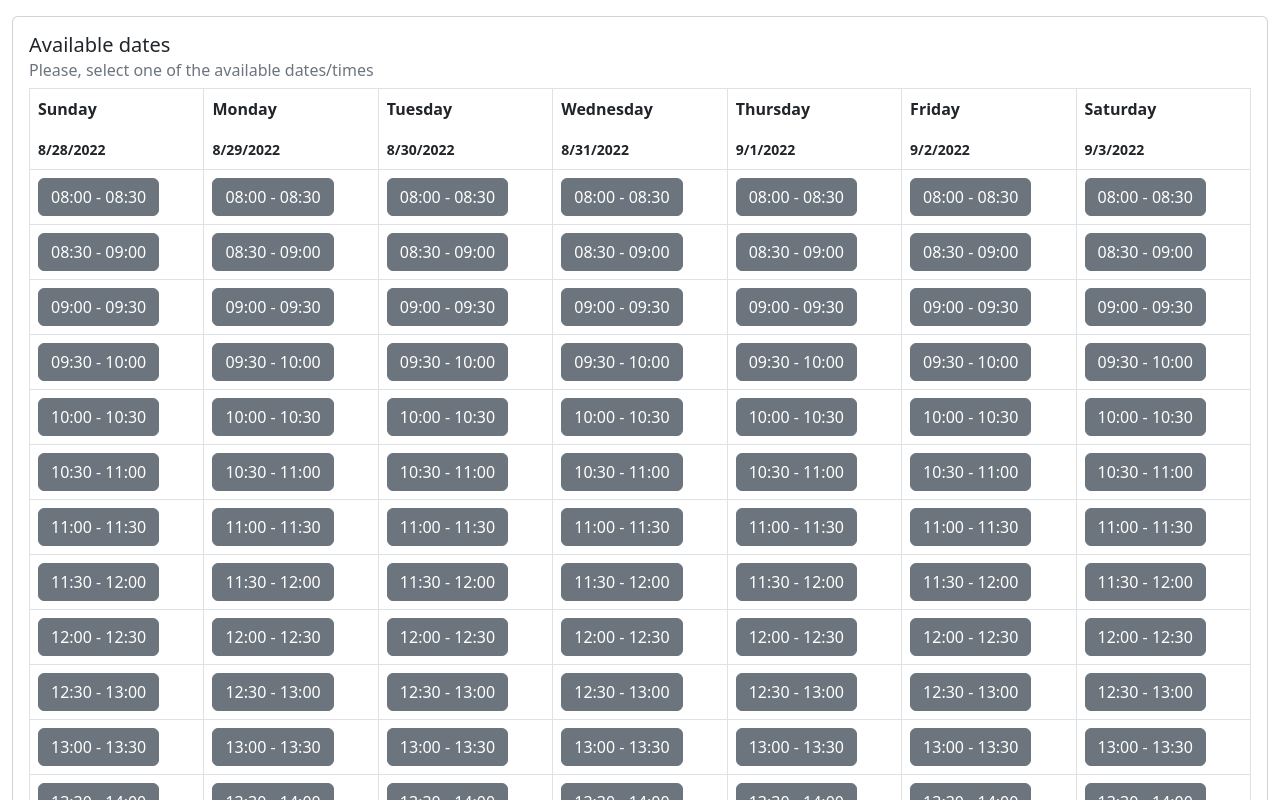
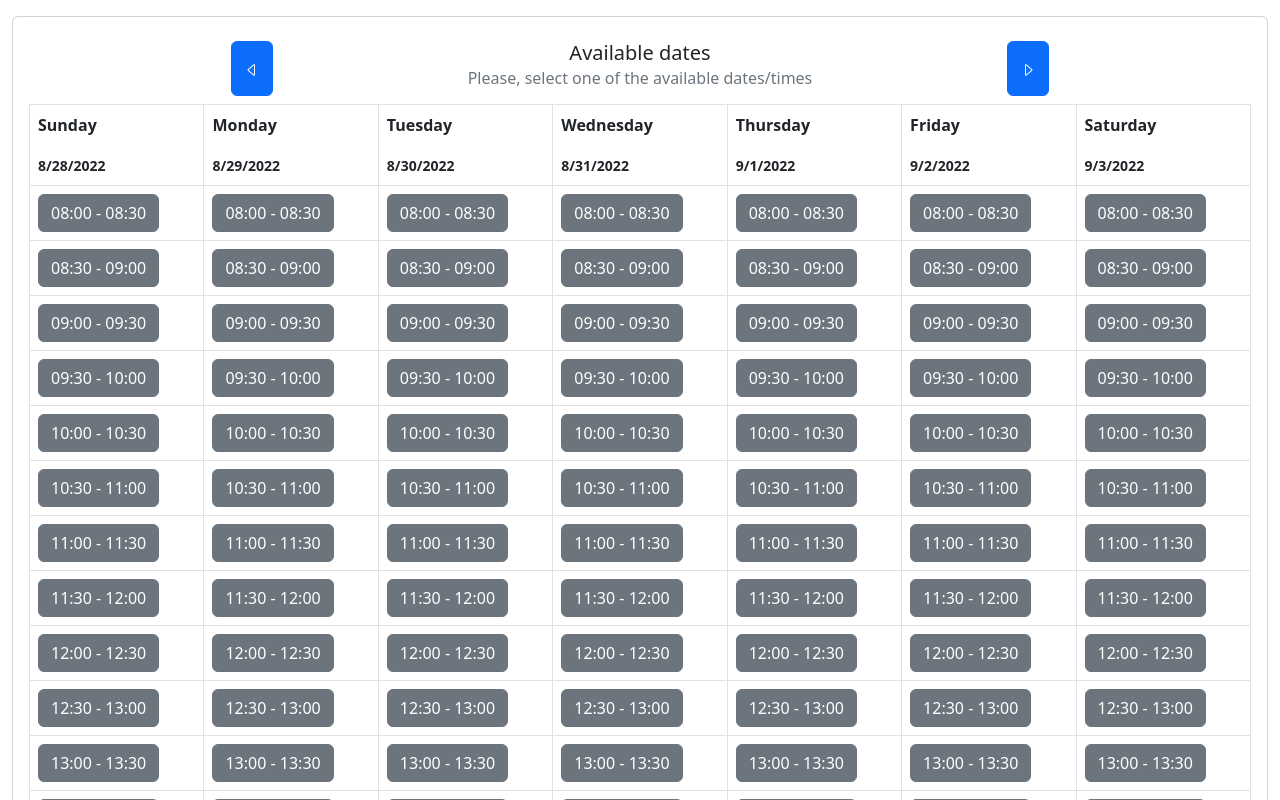
Before and after one commit to Edrac/AppointmentSystemUI, an Angular app in the folder AppointmentSystemUI/: page /booking in a window 1280 px wide. Shown: the top 800 px of the page. Built offline with nearby package versions, Linux system fonts and the light colour scheme.

Commit message:
previous and next functionality added

```diff
--- a/AppointmentSystemUI/src/app/pages/booking/booking.component.html
+++ b/AppointmentSystemUI/src/app/pages/booking/booking.component.html
@@ -2,8 +2,39 @@
   <div class="card"
        *ngIf="!showPrompt">
     <div class="card-body">
-      <h5 class="card-title">Available dates</h5>
-      <h6 class="card-subtitle mb-2 text-muted">Please, select one of the available dates/times</h6>
+      <div class="p-2 d-flex justify-content-evenly">
+        <button class="btn btn-primary"
+                type="button"
+                (click)="previousWeek()">
+          <svg xmlns="http://www.w3.org/2000/svg"
+               width="16"
+               height="16"
+               fill="currentColor"
+               class="bi bi-caret-left"
+               viewBox="0 0 16 16">
+            <path
+                  d="M10 12.796V3.204L4.519 8 10 12.796zm-.659.753-5.48-4.796a1 1 0 0 1 0-1.506l5.48-4.796A1 1 0 0 1 11 3.204v9.592a1 1 0 0 1-1.659.753z" />
+          </svg>
+        </button>
+        <div class="">
+          <h5 class="card-title d-flex justify-content-center">Available dates</h5>
+          <h6 class="card-subtitle mb-2 text-muted d-flex justify-content-center">Please, select one of the available
+            dates/times</h6>
+        </div>
+        <button class="btn btn-primary"
+                type="button"
+                (click)="nextWeek()">
+          <svg xmlns="http://www.w3.org/2000/svg"
+               width="16"
+               height="16"
+               fill="currentColor"
+               class="bi bi-caret-right"
+               viewBox="0 0 16 16">
+            <path
+                  d="M6 12.796V3.204L11.481 8 6 12.796zm.659.753 5.48-4.796a1 1 0 0 0 0-1.506L6.66 2.451C6.011 1.885 5 2.345 5 3.204v9.592a1 1 0 0 0 1.659.753z" />
+          </svg>
+        </button>
+      </div>
       <table class="table table-bordered">
         <thead>
           <tr>
--- a/AppointmentSystemUI/src/app/pages/booking/booking.component.ts
+++ b/AppointmentSystemUI/src/app/pages/booking/booking.component.ts
@@ -16,10 +16,10 @@ export class BookingComponent implements OnInit, OnDestroy {
   public message: string | undefined;
   public messageType: string = 'info';
   public appointments: Array<Appointments> = new Array();
-  private _currentMonth: Array<Date>;
+  private _currentMonth: Array<Date> = new Array();
   // set to any since otherwise, the ngFor will give the following message:
   // Type 'Date' is not assignable to type 'NgIterable<any> | null | undefined
-  public weekGrid: Array<any>;
+  public weekGrid: Array<any> = new Array();
   public weekGridIt: number = 0;
   public timeSlots: Array<TimeSlot> = new Array();
 
@@ -31,11 +31,7 @@ export class BookingComponent implements OnInit, OnDestroy {
     private _apiAppointmentService: ApiAppointmentService,
     private _router: Router,
   ) {
-    let today = new Date(Date.now());
-    this._currentMonth = this.getAllDaysInMonth(today.getFullYear(), today.getMonth());
-    this.fillGridDates(this._currentMonth);
-    this.weekGrid = this.createWeekGrid(this._currentMonth);
-    console.log(this._currentMonth);
+    this.setupGridDate(new Date(Date.now()));
     this.fillTimeSlots();
 
     this.registrationForm = _formBuilder.group(
@@ -47,11 +43,38 @@ export class BookingComponent implements OnInit, OnDestroy {
   }
 
 
+  setupGridDate(date: Date) {
+    this._currentMonth = this.getAllDaysInMonth(date.getFullYear(), date.getMonth());
+    this.fillGridDates(this._currentMonth);
+    this.weekGrid = this.createWeekGrid(this._currentMonth);
+  }
+
   ngOnInit(): void {
+    (<any>window).ctrl = this;
   }
 
   ngOnDestroy(): void {
     this._subscriptions.unsubscribe();
+  }
+
+  previousWeek() {
+    if (this.weekGridIt == 0) {
+      //load previous month with the last week loaded
+      this.setupGridDate(this.weekGrid[this.weekGridIt][0]);
+      this.weekGridIt = this.weekGrid.length - 1;
+    } else {
+      this.weekGridIt--;
+    }
+  }
+
+  nextWeek() {
+    if (this.weekGridIt + 1 == this.weekGrid.length) {
+      //load next month with the first week loaded
+      this.setupGridDate(this.weekGrid[this.weekGridIt][6]);
+      this.weekGridIt = 0;
+    } else {
+      this.weekGridIt++;
+    }
   }
 
   getDayName(day: Date): string {
@@ -87,7 +110,6 @@ export class BookingComponent implements OnInit, OnDestroy {
       }
       this.timeSlots.push(slot);
     }
-    console.log('timeslots', this.timeSlots);
   }
 
   createWeekGrid(datesArray: Array<Date>) {
@@ -100,7 +122,6 @@ export class BookingComponent implements OnInit, OnDestroy {
       }
       week.push(datesArray[index]);
     }
-    console.log('week grid', month);
 
     return month;
   }
@@ -117,6 +138,13 @@ export class BookingComponent implements OnInit, OnDestroy {
       fillingDate = d.setDate(d.getDate() + 1);
     }
     datesArray.unshift(...missingDays);
+
+    //filling the days that are on the next month
+    d = datesArray[datesArray.length - 1];
+    for (; d.getDay() > 1;) {
+      d = new Date(d.setDate(d.getDate() + 1));
+      datesArray.push(d);
+    }
   }
 
   getAllDaysInMonth(year: number, month: number) {
@@ -150,10 +178,9 @@ export class BookingComponent implements OnInit, OnDestroy {
 
   cancel() {
     this.showPrompt = false;
-
   }
 
-  getRangeDisplay():string{
+  getRangeDisplay(): string {
     return `from: ${this.selectedDate?.from.toDateString()} ${this.selectedDate?.from.toLocaleTimeString()} to: ${this.selectedDate?.to.toDateString()} ${this.selectedDate?.to.toLocaleTimeString()}`;
   }
 
```
